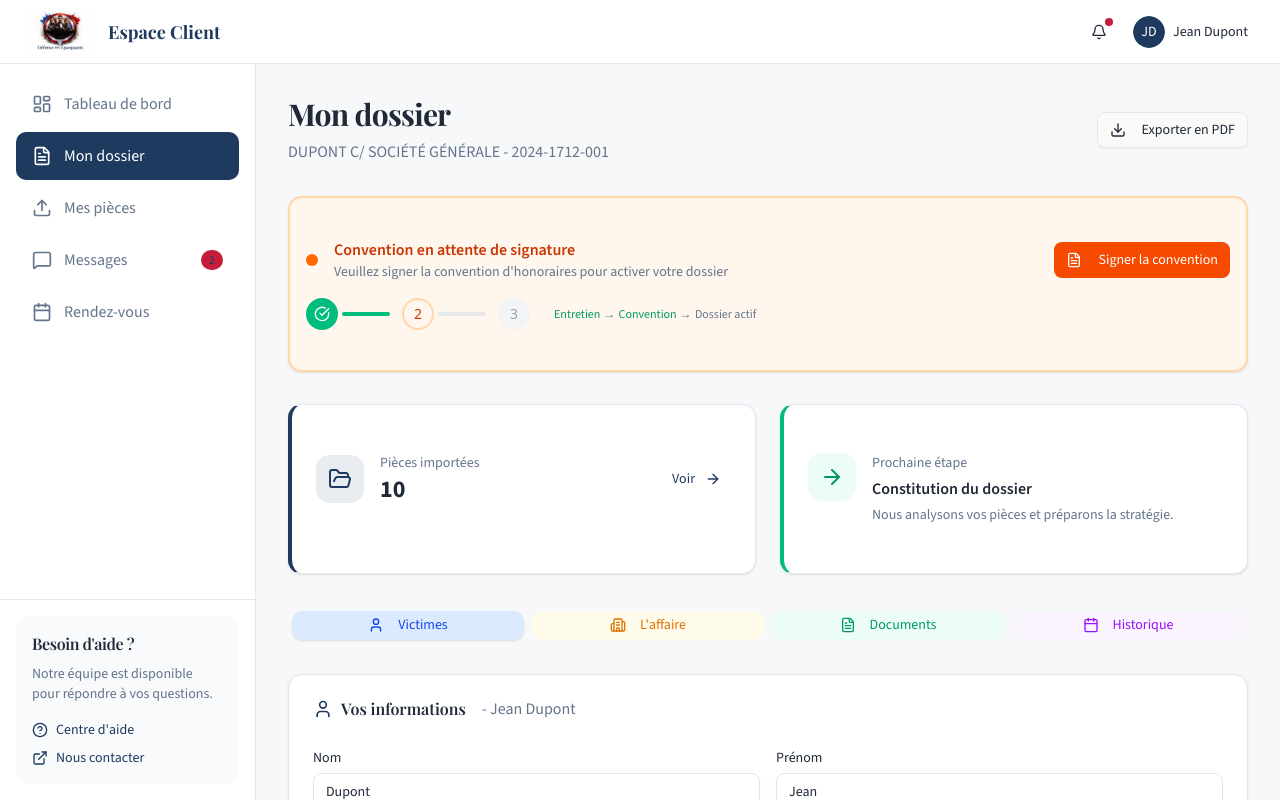
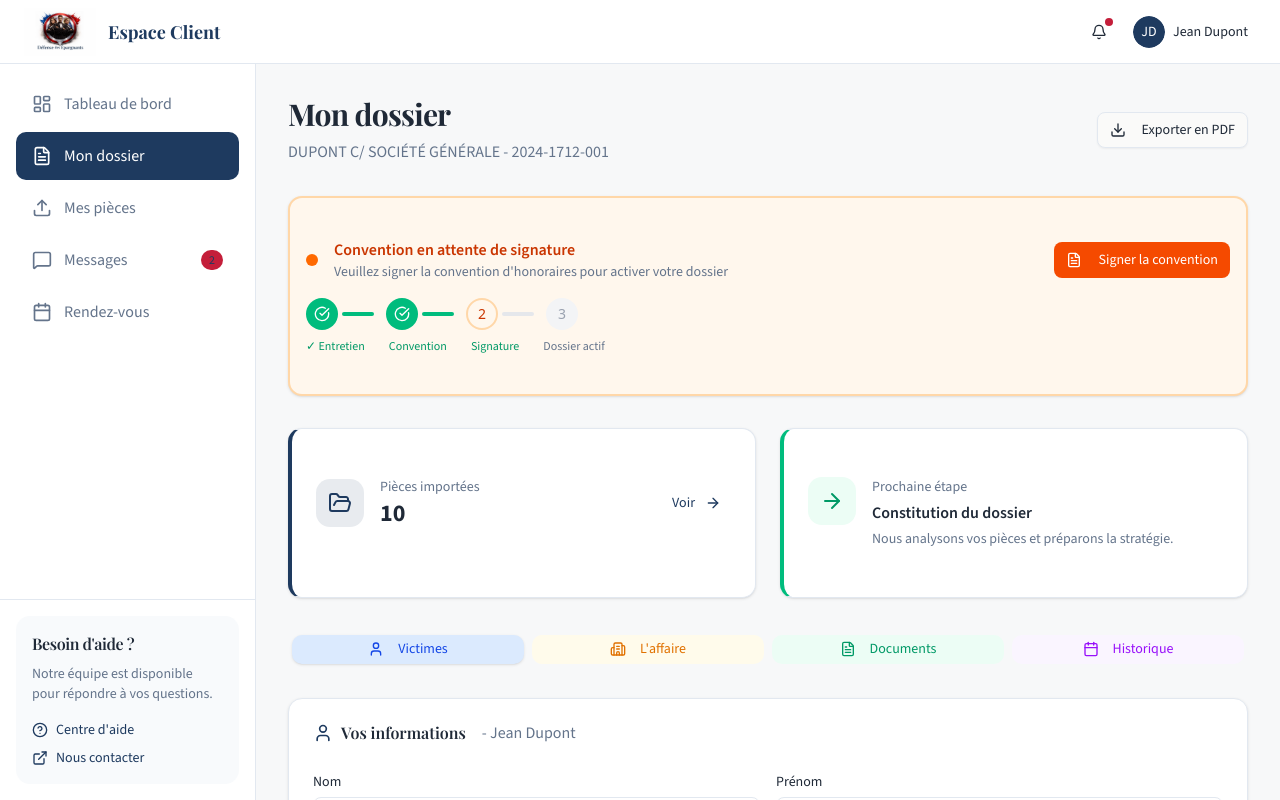
Before and after one commit to NMajster/Corentin-app, a Next.js app: page /dashboard/dossier in a window 1280 px wide. Shown: the top 800 px of the page. Built offline with nearby package versions, Linux system fonts and the light colour scheme.

Commit message:
Ajout statut 'En attente de la convention' avant signature

```diff
--- a/src/app/(client)/dashboard/dossier/page.tsx
+++ b/src/app/(client)/dashboard/dossier/page.tsx
@@ -37,6 +37,7 @@ import {
   X,
   MapPin,
   CreditCard,
+  Clock,
 } from "lucide-react";
 import Link from "next/link";
 
@@ -54,7 +55,7 @@ const typesFraude = [
 
 // Statuts du dossier
 type StatutDossier =
-  | "convention_en_redaction"
+  | "en_attente_convention"
   | "convention_en_attente_signature"
   | "dossier_actif"
   | "mise_en_demeure"
@@ -69,9 +70,9 @@ const statutsConfig: Record<StatutDossier, {
   borderColor: string;
   etape: number;
 }> = {
-  convention_en_redaction: {
-    label: "Convention en cours de rédaction",
-    description: "L'avocat prépare votre convention d'honoraires",
+  en_attente_convention: {
+    label: "En attente de la convention",
+    description: "Votre avocat prépare la convention d'honoraires, vous serez notifié dès qu'elle sera prête",
     color: "text-amber-700",
     bgColor: "bg-amber-50",
     borderColor: "border-amber-200",
@@ -294,7 +295,7 @@ La banque refuse de me rembourser en invoquant ma "négligence grave".`);
               <div className={`w-3 h-3 rounded-full ${
                 dossier.statut === "dossier_actif" ? "bg-emerald-500 animate-pulse" :
                 dossier.statut === "convention_en_attente_signature" ? "bg-orange-500" :
-                dossier.statut === "convention_en_redaction" ? "bg-amber-500" :
+                dossier.statut === "en_attente_convention" ? "bg-amber-500 animate-pulse" :
                 "bg-gray-400"
               }`} />
               <div>
@@ -308,6 +309,12 @@ La banque refuse de me rembourser en invoquant ma "négligence grave".`);
             </div>
 
             {/* Action selon le statut */}
+            {dossier.statut === "en_attente_convention" && (
+              <Badge className="bg-amber-100 text-amber-700 border border-amber-300">
+                <Clock className="w-3 h-3 mr-1" />
+                En préparation
+              </Badge>
+            )}
             {dossier.statut === "convention_en_attente_signature" && (
               <Button className="bg-orange-600 hover:bg-orange-700">
                 <FileText className="w-4 h-4 mr-2" />
@@ -318,35 +325,39 @@ La banque refuse de me rembourser en invoquant ma "négligence grave".`);
 
           {/* Indicateur d'étapes simplifié */}
           <div className="mt-4 flex items-center gap-2">
-            {[1, 2, 3].map((etape) => (
-              <div key={etape} className="flex items-center">
+            {[
+              { num: 0, label: "Entretien" },
+              { num: 1, label: "Convention" },
+              { num: 2, label: "Signature" },
+              { num: 3, label: "Dossier actif" },
+            ].map((etape, index) => (
+              <div key={etape.num} className="flex items-center">
                 <div className={`w-8 h-8 rounded-full flex items-center justify-center text-sm font-medium ${
-                  etape < statutActuel.etape
+                  etape.num < statutActuel.etape
                     ? "bg-emerald-500 text-white"
-                    : etape === statutActuel.etape
+                    : etape.num === statutActuel.etape
                     ? `${statutActuel.bgColor} ${statutActuel.color} border-2 ${statutActuel.borderColor}`
                     : "bg-gray-100 text-gray-400"
                 }`}>
-                  {etape < statutActuel.etape ? (
+                  {etape.num < statutActuel.etape ? (
                     <CheckCircle className="w-4 h-4" />
                   ) : (
-                    etape
+                    etape.num === 0 ? "✓" : etape.num
                   )}
                 </div>
-                {etape < 3 && (
-                  <div className={`w-12 h-1 mx-1 rounded ${
-                    etape < statutActuel.etape ? "bg-emerald-500" : "bg-gray-200"
+                {index < 3 && (
+                  <div className={`w-8 h-1 mx-1 rounded ${
+                    etape.num < statutActuel.etape ? "bg-emerald-500" : "bg-gray-200"
                   }`} />
                 )}
               </div>
             ))}
-            <div className="ml-4 text-xs text-muted-foreground hidden md:block">
-              <span className={statutActuel.etape >= 1 ? "text-emerald-600" : ""}>Entretien</span>
-              {" → "}
-              <span className={statutActuel.etape >= 2 ? "text-emerald-600" : ""}>Convention</span>
-              {" → "}
-              <span className={statutActuel.etape >= 3 ? "text-emerald-600" : ""}>Dossier actif</span>
-            </div>
+          </div>
+          <div className="mt-2 flex items-center gap-6 text-xs text-muted-foreground">
+            <span className="text-emerald-600 font-medium">✓ Entretien</span>
+            <span className={statutActuel.etape >= 1 ? "text-emerald-600 font-medium" : ""}>Convention</span>
+            <span className={statutActuel.etape >= 2 ? "text-emerald-600 font-medium" : ""}>Signature</span>
+            <span className={statutActuel.etape >= 3 ? "text-emerald-600 font-medium" : ""}>Dossier actif</span>
           </div>
         </CardContent>
       </Card>
```
